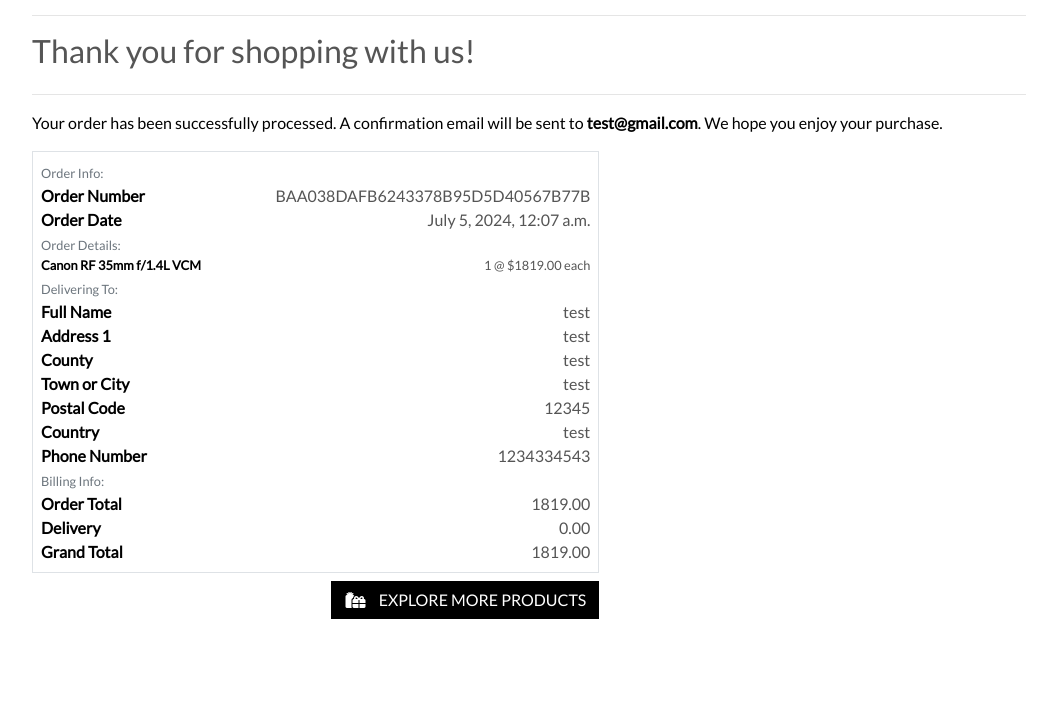
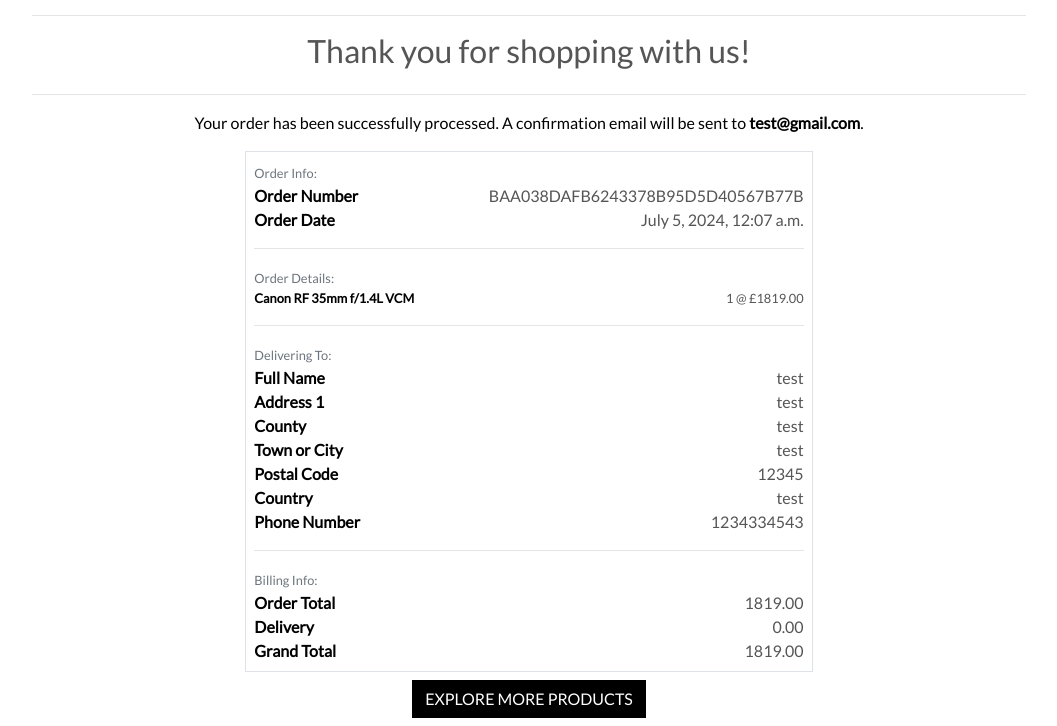
Before and after one commit to StanimirVasev/ci-project-4, a Django app: template checkout/templates/checkout/checkout_success.html in a window 1280 px wide. Shown: the part 165-891 px from the top of the page, without its empty margins (111-1168 px from the left). Before the commit the page ends 784 px from the top, so only its background shows below. Run offline with Django 3.2, Linux system fonts and the light colour scheme; the template is opened without the code that fills it: values that come from a table or form of the project are taken from there, others are empty; data comes from the database, SQL or seed files in the repository; some libraries are stand-ins or nearby versions.

Commit message:
Updated order summary styling

```diff
--- a/checkout/templates/checkout/checkout_success.html
+++ b/checkout/templates/checkout/checkout_success.html
@@ -19,13 +19,13 @@
         <div class="row">
             <div class="col">
                 <hr>
-                <h2 class="logo-font mb-4">Thank you for shopping with us!</h2>
+                <h2 class="logo-font mb-4 text-center">Thank you for shopping with us!</h2>
                 <hr>
-                <p class="text-black">Your order has been successfully processed. A confirmation email will be sent to <strong>{{ order.email }}</strong>. We hope you enjoy your purchase.</p>
+                <p class="text-black text-center">Your order has been successfully processed. A confirmation email will be sent to <strong>{{ order.email }}</strong>.</p>
             </div>
         </div>
 
-        <div class="row">
+        <div class="row justify-content-center">
             <div class="col-12 col-lg-7">
                 <div class="order-confirmation-wrapper p-2 border">
                     <div class="row">
@@ -51,6 +51,7 @@
                             <p class="mb-0">{{ order.date }}</p>
                         </div>
                     </div>
+                    <hr>
 
                     <div class="row">
                         <div class="col">
@@ -66,11 +67,11 @@
                             </p>
                         </div>
                         <div class="col-12 col-md-8 text-md-right">
-                            <p class="small mb-0">{{ item.quantity }} @ ${{ item.product.price }} each</p>
+                            <p class="small mb-0">{{ item.quantity }} @ £{{ item.product.price }}</p>
                         </div>
                     </div>
                     {% endfor %}
-
+                    <hr>
                     <div class="row">
                         <div class="col">
                             <small class="text-muted">Delivering To:</small>
@@ -154,6 +155,7 @@
                             <p class="mb-0">{{ order.phone_number }}</p>
                         </div>
                     </div>
+                    <hr>
 
                     <div class="row">
                         <div class="col">
@@ -191,12 +193,9 @@
             </div>
         </div>
 
-        <div class="row">
-            <div class="col-12 col-lg-7 text-right">
+        <div class="row justify-content-center">
+            <div class="col-12 col-lg-7 text-center">
                 <a href="{% url 'products' %}" class="btn btn-black rounded-0 my-2">
-                    <span class="icon mr-2">
-                        <i class="fas fa-gifts"></i>
-                    </span>
                     <span class="text-uppercase">Explore More Products</span>
                 </a>
             </div>
```
